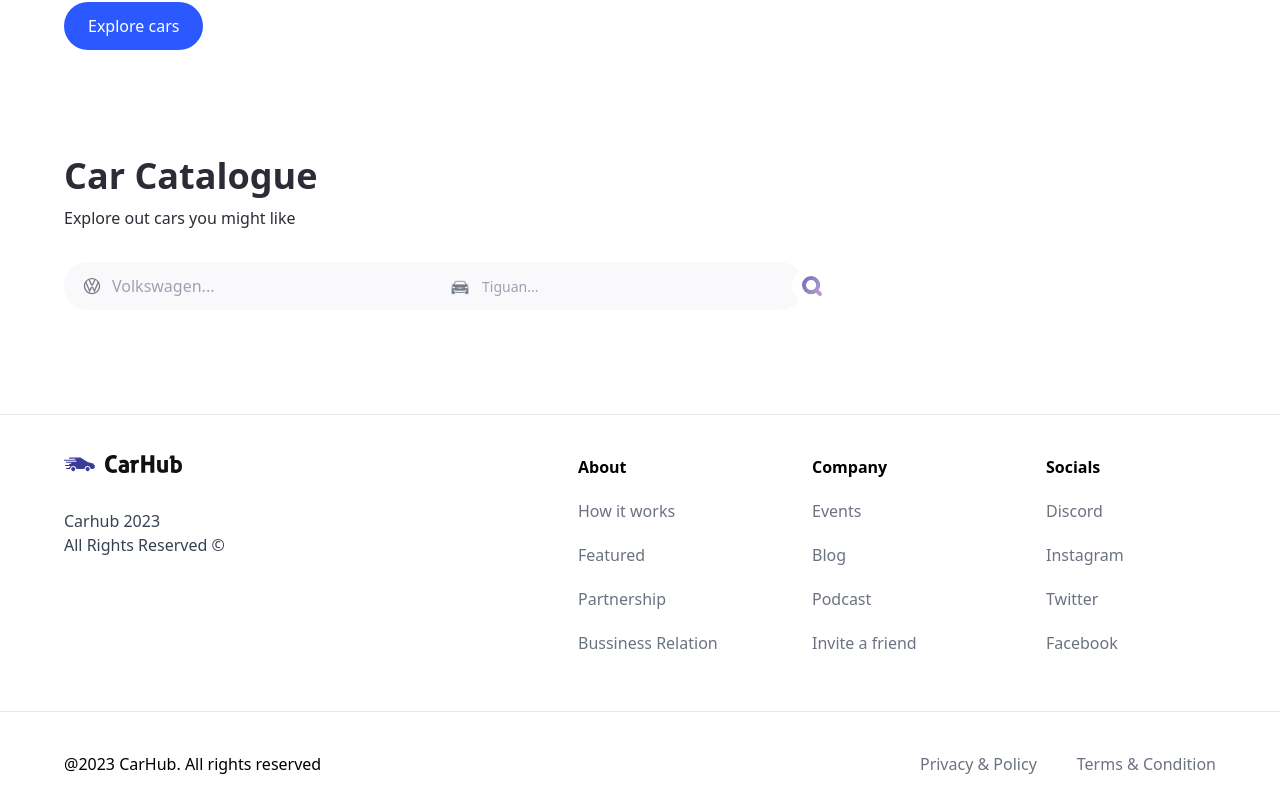
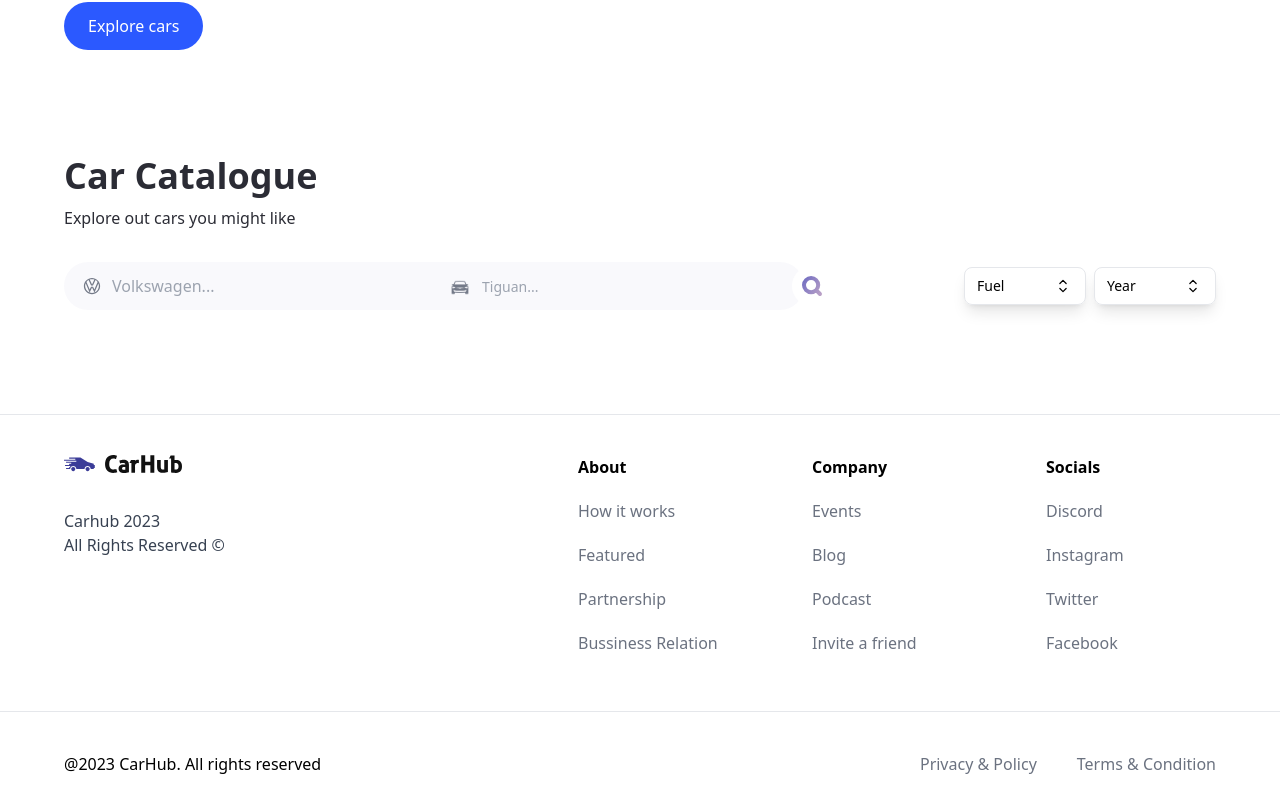
Before and after one commit to AlaaAhmeeddd/Car-Showcase, a Next.js app in the folder my-app/: page / in a window 1280 px wide. Shown: the part 708-1520 px from the top of the page. Built offline with nearby package versions, Linux system fonts and the light colour scheme.

Commit message:
feat: add cars' filters component

```diff
--- a/my-app/src/@constants/index.ts
+++ b/my-app/src/@constants/index.ts
@@ -42,6 +42,34 @@ export const manufacturers = [
     "Volvo",
 ];
 
+export const yearsOfProduction = [
+    { title: "Year", value: "" },
+    { title: "2015", value: "2015" },
+    { title: "2016", value: "2016" },
+    { title: "2017", value: "2017" },
+    { title: "2018", value: "2018" },
+    { title: "2019", value: "2019" },
+    { title: "2020", value: "2020" },
+    { title: "2021", value: "2021" },
+    { title: "2022", value: "2022" },
+    { title: "2023", value: "2023" },
+];
+
+export const fuels = [
+    {
+        title: "Fuel",
+        value: "",
+    },
+    {
+        title: "Gas",
+        value: "Gas",
+    },
+    {
+        title: "Electricity",
+        value: "Electricity",
+    },
+];
+
 export const footerLinks = [
     {
         title: "About",
--- a/my-app/src/app/page.tsx
+++ b/my-app/src/app/page.tsx
@@ -1,3 +1,5 @@
+import { fuels, yearsOfProduction } from "@/@constants";
+import CustomFilter from "@/components/CustomFilter";
 import Hero from "@/components/Hero";
 import SearchBar from "@/components/SearchBar";
 
@@ -10,7 +12,13 @@ export default function Home() {
           <h1 className='text-4xl font-bold'>Car Catalogue</h1>
           <p>Explore out cars you might like</p>
         </div>
-        <SearchBar />
+        <div className="flex lg:flex-row flex-col justify-between lg:items-center gap-4 mt-8">
+          <SearchBar />
+          <div className="flex gap-2">
+            <CustomFilter title='fuel' list={fuels} />
+            <CustomFilter title='year' list={yearsOfProduction} />
+          </div>
+        </div>
       </div>
     </main>
   );
--- /dev/null
+++ b/my-app/src/components/CustomFilter.tsx
@@ -0,0 +1,49 @@
+"use client"
+import { optionsProps } from '@/type'
+import { Listbox, ListboxButton, ListboxOption, ListboxOptions } from '@headlessui/react'
+import Image from 'next/image'
+import { useState } from 'react'
+import clsx from 'clsx'
+
+export default function CustomFilter({title, list}: optionsProps) {
+    const [option, setOption] = useState(list[0])
+
+    return (
+        <div className="border shadow-lg rounded-lg">
+            <Listbox value={option} onChange={setOption}>
+                <div className=''>
+                    <ListboxButton
+                    className={clsx(
+                        'relative capitalize flex items-center justify-between w-[120px] rounded-lg bg-white/5 py-1.5 px-3 text-left text-sm/6',
+                    )}
+                    >
+                        {option.title}
+                        <Image src='/chevron-up-down.svg' width={20} height={20} className='ml-4 object-contain' alt='chevron_up-down' />
+                    </ListboxButton>
+                    <ListboxOptions
+                    anchor="bottom"
+                    transition
+                    className={clsx(
+                        'w-[var(--button-width)] h-[130px] mt-1 rounded-md shadow-md border border-white bg-white py-1',
+                        'transition duration-100 ease-in'
+                    )}
+                    >
+                    {list.map((item, index) => (
+                        <ListboxOption
+                        key={index}
+                        value={item}
+                        className={({ active }) =>
+                            `group flex cursor-pointer gap-2 px-3 relative select-none py-2 ${
+                                active ? "bg-primary-blue text-white" : "text-gray-900"
+                            }`
+                        }
+                        >
+                            <div className="text-sm/6">{item.title}</div>
+                        </ListboxOption>
+                    ))}
+                    </ListboxOptions>
+                </div>
+            </Listbox>
+        </div>
+    )
+}
--- a/my-app/src/components/SearchBar.tsx
+++ b/my-app/src/components/SearchBar.tsx
@@ -15,7 +15,7 @@ const SearchButton = ({ otherClasses }: { otherClasses: string }) => (
 
 export default function SearchBar() {
     return (
-        <form className="flex items-center justify-start mt-8 max-sm:flex-col w-full relative max-sm:gap-4 max-w-3xl">
+        <form className="flex items-center justify-start max-sm:flex-col w-full relative max-sm:gap-4 max-w-3xl">
             <div className="flex-1 max-sm:w-full flex justify-start items-center relative">
                 <SearchManufacturer />
                 <SearchButton otherClasses='sm:hidden' />
--- a/my-app/src/components/SearchManufacturer.tsx
+++ b/my-app/src/components/SearchManufacturer.tsx
@@ -37,7 +37,7 @@ export default function SearchManufacturer() {
             </ComboboxButton>
           </div>
           <ComboboxOptions className="bg-white shadow-lg ring-1 ring-black ring-opacity-5
-          focus:outline-none sm:text-sm mt-1 h-80 w-full overflow-auto rounded-md absolute left-0">
+          focus:outline-none sm:text-sm mt-1 max-h-80 w-full overflow-auto rounded-md absolute left-0 z-20">
             {
               queryMenuFacturer.length === 0
               ? <ComboboxOption
```
Also changed, not shown: my-app/src/type/index.ts (+10 -0 lines).
